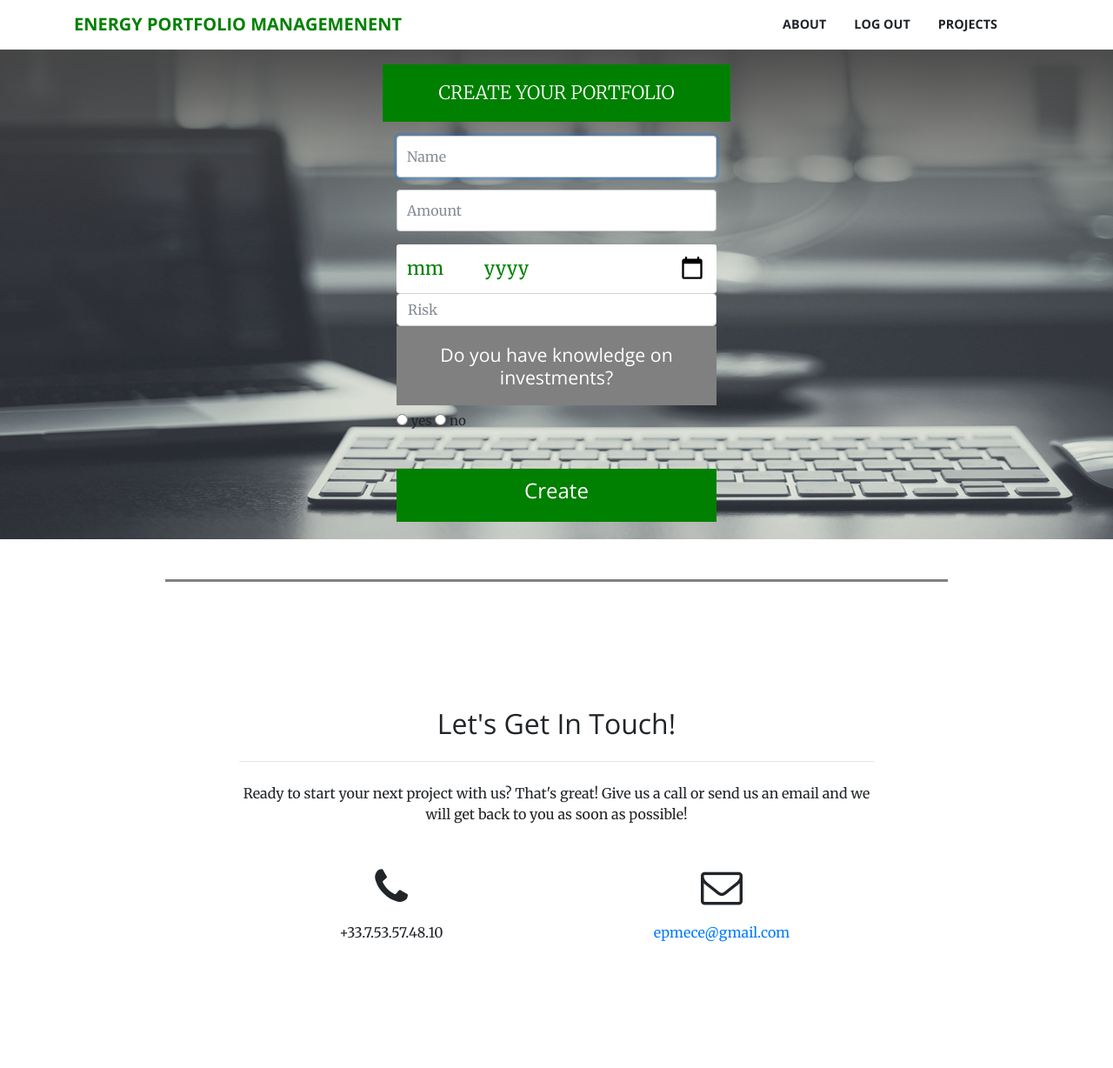
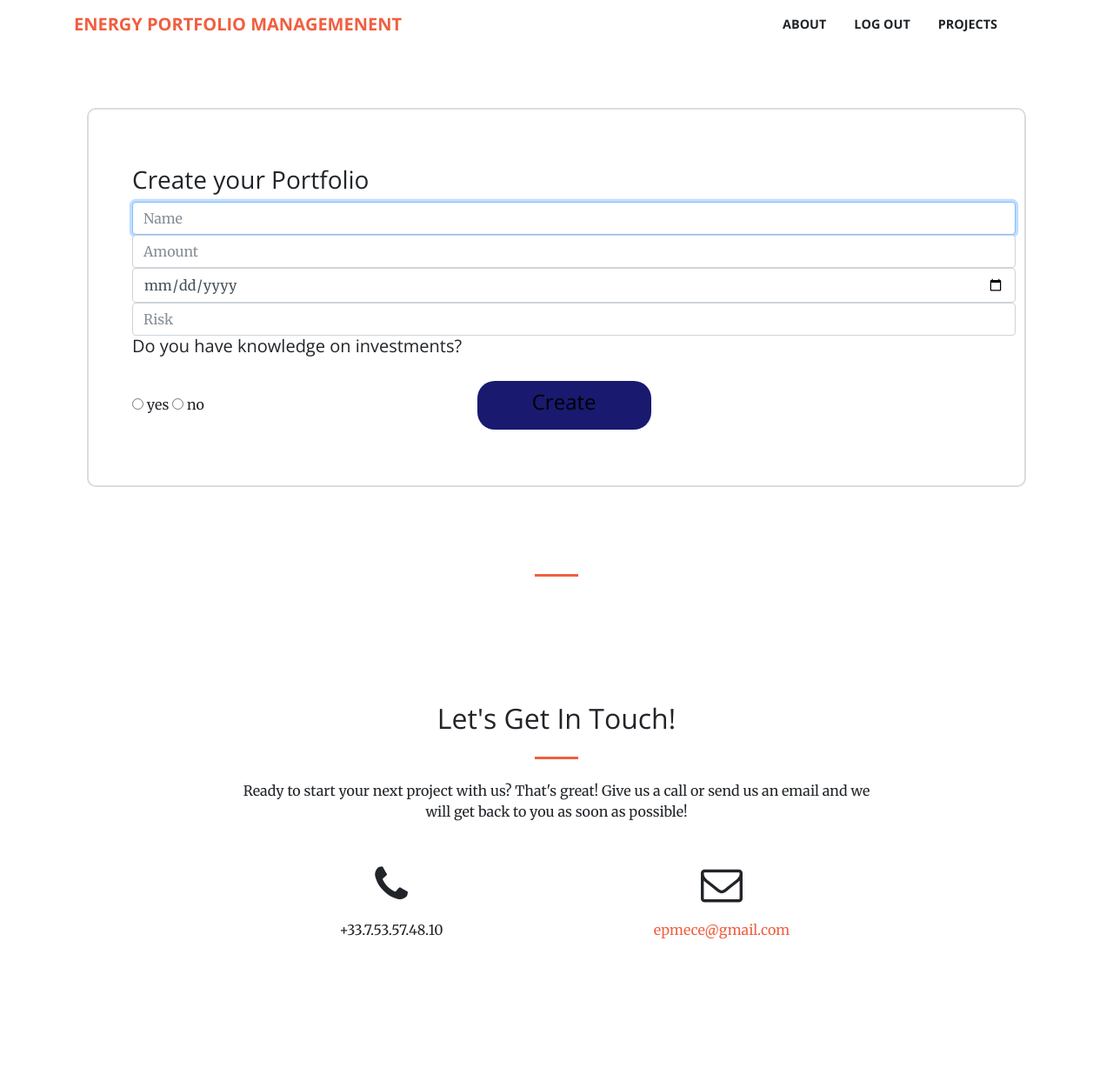
Before and after one commit to nfnBrice/EnergyPortfolioManagement, a Flask app: page /showCreatePortfolio in a window 1280 px wide. Shown: the whole page at 87% size. After the commit the page ends 1080 px from the top, so only its background shows below. Run offline with Flask 2, Linux system fonts and the light colour scheme; some libraries are stand-ins or nearby versions.

Commit message:
Add files via upload

```diff
--- a/LargeApp/app/static/css/createPortfolio.css
+++ b/LargeApp/app/static/css/createPortfolio.css
@@ -1,152 +1,37 @@
-@import "compass/css3";
-
 .jumbotron
 {
 
-  font: 95% Arial, Helvetica, sans-serif;
-    max-width: 400px;
-    margin: 50px auto;
-    padding: 16px;
-    background: #gray;
-    font-family: 'Merriweather', 'Helvetica Neue', Arial, sans-serif;
-    background-color: inherit;
+  padding-right:  10px;
+  padding-left: 50px;
+	border: 2px solid white;
+  background-color: white;
+	margin: 100px;
+	height: auto;
+	border-radius: 10px;
+	border-color: Gainsboro;
+}
+
+/*#form-control
+{
+	margin: 100px;
+	width: 200px;
+
+
+}*/
+.inputHorizon
+{
+	margin: 100px;
+	width: 400px;
+}
+
+#btnSignIn
+{
+	border: 2px ;
+	padding: 10px;
+	margin-top: 20px;
+	margin-left: 310px;
+	border-radius: 20px;
+	width: 200px;
+	background-color: MidnightBlue;
 
 }
-
-body {
-  font-family: 'Merriweather', 'Helvetica Neue', Arial, sans-serif;
-  background-image: url("createPortfolio.png");
-  background-repeat: no-repeat;
-  background-size: 1500px 620px;
-  float: left;
-}
-
-/*.container{
-  background-color:#F0FFF0;
-}*/
-
-.jumbotron h3{
-    background: green;
-    text-transform: uppercase;
-    padding: 20px 0;
-    font-size: 140%;
-    font-weight: 300;
-    text-align: center;
-    color: #fff;
-    margin: -16px -16px 16px -16px;
-    font-family: 'Merriweather', 'Helvetica Neue', Arial, sans-serif;
-
-  }
-
-
-input[type=date] {
-    /*height: 35px;*/
-    margin: 0 auto;
-    font-family: 'Merriweather', 'Helvetica Neue', Arial, sans-serif;
-    font-size: 140%;
-    font-size: 95%
-    outline: none;
-    border: 0;
-    border-radius: 3px;
-    padding: 3%;
-    color: #fff;
-
-    &::-webkit-datetime-edit-month-field {
-      color: green;
-    }
-    &::-webkit-datetime-edit-day-field {
-      color: white;
-    }
-    &::-webkit-datetime-edit-year-field {
-      color: green;
-    }
-
-    &::-webkit-clear-button {
-      font-size: 140%;
-      height: 10px;
-      position: relative;
-      right: 5px;
-      margin-right: 4px;
-    }
-    &::-webkit-inner-spin-button {
-      height: 10px;
-    }
-    &::-webkit-calendar-picker-indicator {
-      font-size: 140%;
-
-
-      &:hover {
-        background-color: lighten(#2f2f2f,40%);
-        color: darken(#fff, 10%);
-        cursor: pointer;
-      }
-      &:active {
-        color: green;
-      }
-    }
-  }
-
-
-#inputName,
-#inputAmount,
-#inputHorizon,
-#inputRisk{
-
-      -webkit-transition: all 0.30s ease-in-out;
-      -moz-transition: all 0.30s ease-in-out;
-      -ms-transition: all 0.30s ease-in-out;
-      -o-transition: all 0.30s ease-in-out;
-      outline: none;
-      box-sizing: border-box;
-      -webkit-box-sizing: border-box;
-      -moz-box-sizing: border-box;
-      width: 100%;
-      background: #fff;
-      margin-bottom: 4%;
-      border: 1px solid #ccc;
-      padding: 3%;
-      color: #555;
-      font: 95% ;
-      font-family: 'Merriweather', 'Helvetica Neue', Arial, sans-serif;
-
-}
-
-h5{
-  background: gray;
-  padding: 20px 0;
-  font-size: 140%;
-  font-weight: 300;
-  text-align: center;
-  color: #fff;
-  margin-top: auto;
-}
-
-#option1
-{
-display: inline-block;
-margin-bottom: 50px;}
-font-family: 'Merriweather', 'Helvetica Neue', Arial, sans-serif;
-
-
-#option2
-{
-display: inline-block;
-margin-bottom: 50px;
-font-family: 'Merriweather', 'Helvetica Neue', Arial, sans-serif;
-}
-
-#btnSignIn{
-      box-sizing: border-box;
-      -webkit-box-sizing: border-box;
-      -moz-box-sizing: border-box;
-      width: 100%;
-      padding: 3%;
-      background: green;
-      border-bottom: 2px solid green;
-      border-top-style: none;
-      border-right-style: none;
-      border-left-style: none;
-      color: #fff;
-      font-family: 'Merriweather', 'Helvetica Neue', Arial, sans-serif;
-
-  }
--- a/LargeApp/app/static/css/creative.css
+++ b/LargeApp/app/static/css/creative.css
@@ -8,38 +8,24 @@ html {
   width: 100%;
   height: 100%; }
 
-#titre{
-  color: Green;
-}
-
 body {
   font-family: 'Merriweather', 'Helvetica Neue', Arial, sans-serif; }
 
-#hr1 {
-  max-width: 70px;
-  border-width: 10px;
-  border-color: DarkDarkGreen; }
-
-#hr2{
+hr {
   max-width: 50px;
   border-width: 3px;
-  border-color: DarkDarkGreen; }
-
-#limitpage {
-  max-width: 900px;
-  border-width: 3px;
-  border-color: gray; }
+  border-color: #F05F40; }
 
 hr.light {
-  border-color: DarkDarkGreen; }
+  border-color: #fff; }
 
 a {
-  color: #BlackrockDigital;
+  color: #F05F40;
   -webkit-transition: all 0.2s;
   -moz-transition: all 0.2s;
   transition: all 0.2s; }
   a:hover {
-    color: #BlackrockDigital; }
+    color: #f05f40; }
 
 h1,
 h2,
@@ -101,10 +81,10 @@ body {
   #mainNav .navbar-brand {
     font-weight: 700;
     text-transform: uppercase;
-    color: DarkDarkGreen;
+    color: #F05F40;
     font-family: 'Open Sans', 'Helvetica Neue', Arial, sans-serif; }
     #mainNav .navbar-brand:focus, #mainNav .navbar-brand:hover {
-      color: DarkDarkGreen; }
+      color: #f05f40; }
   #mainNav .navbar-nav > li.nav-item > a.nav-link,
   #mainNav .navbar-nav > li.nav-item > a.nav-link:focus {
     font-size: .9rem;
@@ -126,7 +106,7 @@ body {
       border-color: #FFFFFF;
       background-color: #FFFFFF; }
       #mainNav .navbar-brand {
-        color: DarkDarkGreen; }
+        color: #F05F40; }
         #mainNav .navbar-brand:focus, #mainNav .navbar-brand:hover {
           color: #FFFFFF; }
       #mainNav .navbar-nav > li.nav-item > a.nav-link {
```
Also changed, not shown: other parts of LargeApp/app/static/css/creative.css (+10 -46 lines), LargeApp/app/static/css/addStocks.css (+7 -20 lines).
